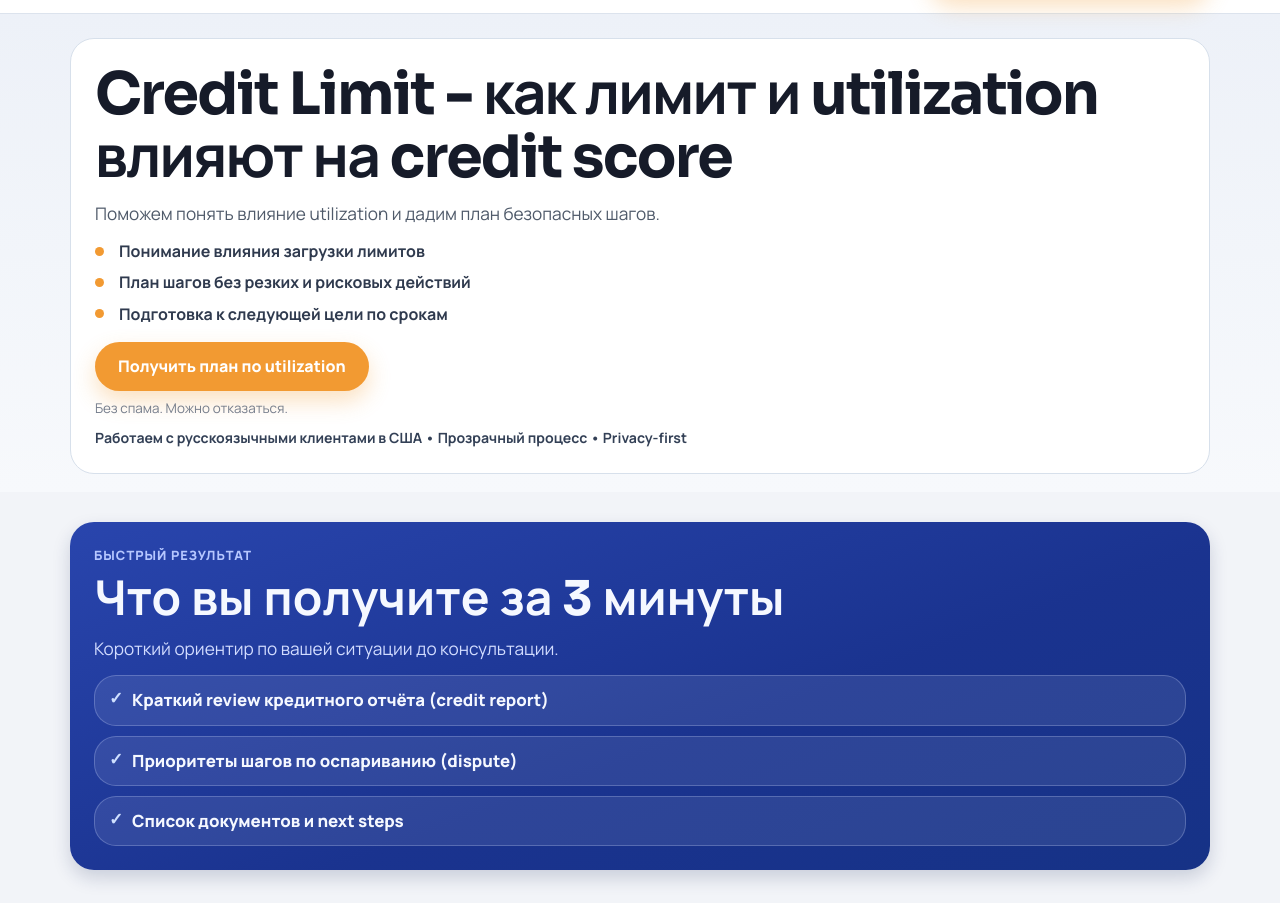
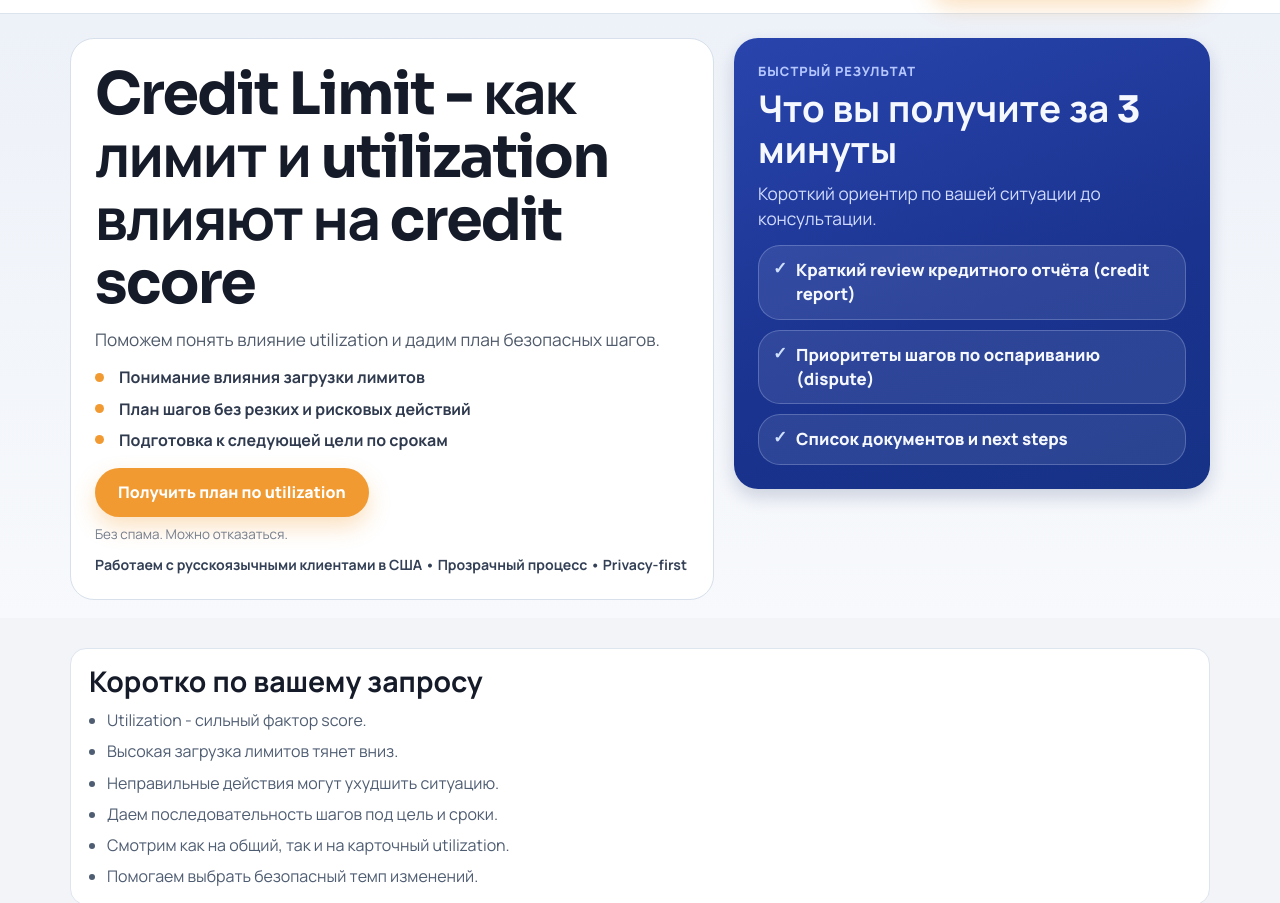
Before and after one commit to miralitys/creditbooster, a website with bundled scripts: page lp/credit-limit/index.html in a window 1280 px wide. Shown: the part 69-972 px from the top of the page. Built offline with nearby package versions, Linux system fonts and the light colour scheme.

Commit message:
refactor: place quick result card inside LP hero right column

```diff
--- a/lp/credit-limit/index.html
+++ b/lp/credit-limit/index.html
@@ -42,7 +42,7 @@
 
     <main>
       <section class="hero section" id="hero">
-        <div class="container">
+        <div class="container hero-grid">
           <div class="hero-card">
             <h1 id="hero-h1"></h1>
             <p class="hero-sub" id="hero-subheadline"></p>
@@ -60,12 +60,8 @@
             <p class="microcopy" id="hero-microcopy"></p>
             <p class="trust-line" id="hero-trust-line"></p>
           </div>
-        </div>
-      </section>
 
-      <section class="section" id="quick-result">
-        <div class="container">
-          <div class="quick-result-card">
+          <div class="quick-result-card" id="quick-result">
             <p class="eyebrow" id="quick-result-eyebrow"></p>
             <h2 id="quick-result-title"></h2>
             <p class="quick-result-text" id="quick-result-text"></p>
--- a/lp/styles.css
+++ b/lp/styles.css
@@ -157,6 +157,13 @@
   padding-bottom: 18px;
 }
 
+.hero-grid {
+  display: grid;
+  grid-template-columns: 1.15fr 0.85fr;
+  gap: 20px;
+  align-items: flex-start;
+}
+
 .hero-card {
   background: var(--surface);
   border: 1px solid #d7e0eb;
@@ -244,7 +251,7 @@
 .quick-result-card h2 {
   margin: 0;
   font-family: "Sora", "Manrope", sans-serif;
-  font-size: clamp(1.8rem, 4vw, 3rem);
+  font-size: clamp(1.6rem, 3vw, 2.3rem);
   line-height: 1.12;
 }
 
@@ -735,6 +742,10 @@
 }
 
 @media (max-width: 1080px) {
+  .hero-grid {
+    grid-template-columns: 1fr;
+  }
+
   .cards-grid {
     grid-template-columns: repeat(2, minmax(0, 1fr));
   }
```
Also changed, not shown: lp/business-credit-funding/index.html (+2 -6 lines), lp/check-credit-score/index.html (+2 -6 lines), lp/credit-agencies/index.html (+2 -6 lines), lp/credit-bureau-report/index.html (+2 -6 lines), lp/credit-history/index.html (+2 -6 lines), lp/credit-rating/index.html (+2 -6 lines), lp/credit-report/index.html (+2 -6 lines), lp/credit-score-scale/index.html (+2 -6 lines), lp/credit-score/index.html (+2 -6 lines), lp/free-credit-report/index.html (+2 -6 lines), lp/free-credit-score/index.html (+2 -6 lines).
